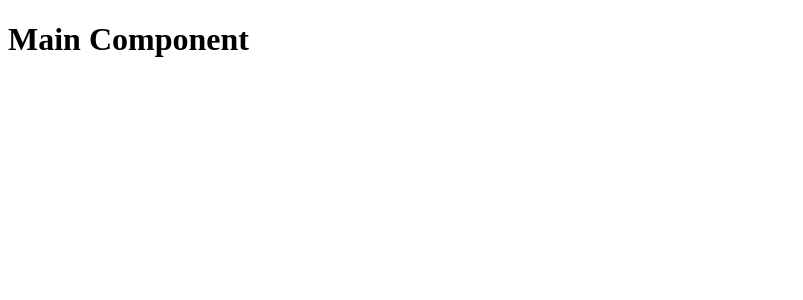
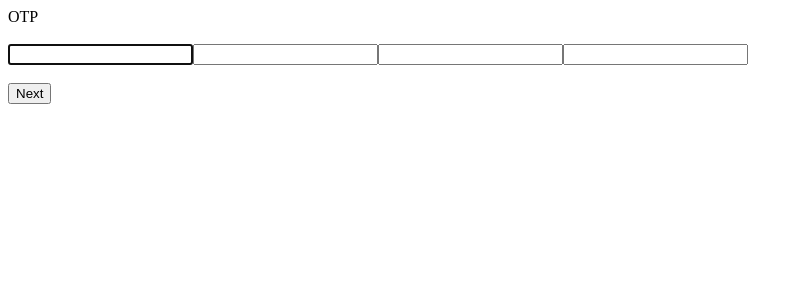
Before and after one commit to Ashwary-Jharbade/react-vite-app-test-run, a React (Vite) app: page / in a window 1280 px wide. Shown: the top 300 px of the page, without its empty margins (0-803 px from the left). Built offline with nearby package versions, Linux system fonts and the light colour scheme.

Commit message:
Added otp functionality using useRef and useState

```diff
--- a/src/App.jsx
+++ b/src/App.jsx
@@ -1,7 +1,18 @@
+import AutoFocus from "./components/AutoFocus";
+import InputSubmit from "./components/InputSubmit";
+import Otp from "./components/Otp";
+
 function App() {
   return (
     <>
-      <h1>Main Component</h1>
+      {/* <div>
+        <AutoFocus></AutoFocus>
+      </div>
+      <br />
+      <div>
+        <InputSubmit></InputSubmit>
+      </div> */}
+      <Otp></Otp>
     </>
   );
 }
--- /dev/null
+++ b/src/components/AutoFocus.jsx
@@ -0,0 +1,17 @@
+import { useEffect, useRef } from "react";
+
+const AutoFocus = () => {
+  const inputRef = useRef({});
+
+  useEffect(() => {
+    inputRef.current.focus();
+  }, []);
+
+  return (
+    <>
+      <input ref={inputRef} placeholder="Auto focus field" type="text" />
+    </>
+  );
+};
+
+export default AutoFocus;
--- /dev/null
+++ b/src/components/InputSubmit.jsx
@@ -0,0 +1,27 @@
+import { useRef, useState } from "react";
+
+const InputSubmit = () => {
+  const [name, setName] = useState("");
+  const fieldRef = useRef(null);
+  const _onInputFieldSubmitHandler = (e) => {
+    if (!e) {
+      return;
+    }
+    setName(fieldRef.current.value);
+  };
+  return (
+    <>
+      <div>
+        <input ref={fieldRef} placeholder="Enter name" type="text" />
+      </div>
+      <br />
+      <div>
+        <button onClick={_onInputFieldSubmitHandler}>Submit</button>
+      </div>
+      <br />
+      <div>Submitted name : {name}</div>
+    </>
+  );
+};
+
+export default InputSubmit;
--- /dev/null
+++ b/src/components/Otp.jsx
@@ -0,0 +1,124 @@
+import { useRef, useEffect, useState } from "react";
+
+const Otp = () => {
+  const [otp, setOtp] = useState({
+    one: "",
+    two: "",
+    thr: "",
+    fou: "",
+  });
+
+  const inp1 = useRef(null);
+  const inp2 = useRef(null);
+  const inp3 = useRef(null);
+  const inp4 = useRef(null);
+  const nextbtn = useRef(null);
+
+  useEffect(() => {
+    const { one } = otp;
+    if (!one) {
+      return;
+    }
+    inp2.current.focus();
+  }, [otp.one]);
+
+  useEffect(() => {
+    const { two } = otp;
+    if (!two) {
+      inp1.current.focus();
+      return;
+    }
+    inp3.current.focus();
+  }, [otp.two]);
+
+  useEffect(() => {
+    const { thr } = otp;
+    if (!thr) {
+      inp2.current.focus();
+      return;
+    }
+    inp4.current.focus();
+  }, [otp.thr]);
+
+  useEffect(() => {
+    const { fou } = otp;
+    if (!fou) {
+      inp3.current.focus();
+      return;
+    }
+    nextbtn.current.focus();
+  }, [otp.fou]);
+
+  useEffect(() => {
+    inp1.current.focus();
+  }, []);
+
+  const _validateOtpField = (value) => {
+    if (!value) {
+      return true;
+    }
+    const reg = /^[0-9]{1}$/;
+    if (reg.test(value)) {
+      return true;
+    }
+    return false;
+  };
+
+  const _onInputChangeHandler = (e) => {
+    if (!e || !e?.target) {
+      return;
+    }
+    const { name, value } = e.target;
+    if (!_validateOtpField(value)) {
+      return;
+    }
+    setOtp({
+      ...otp,
+      [name]: value,
+    });
+  };
+
+  const { one, two, thr, fou } = otp;
+  return (
+    <>
+      <div>OTP</div>
+      <br />
+      <div>
+        <input
+          onChange={_onInputChangeHandler}
+          ref={inp1}
+          value={one}
+          name="one"
+          type="text"
+        />
+        <input
+          onChange={_onInputChangeHandler}
+          ref={inp2}
+          value={two}
+          name="two"
+          type="text"
+        />
+        <input
+          onChange={_onInputChangeHandler}
+          ref={inp3}
+          value={thr}
+          name="thr"
+          type="text"
+        />
+        <input
+          onChange={_onInputChangeHandler}
+          ref={inp4}
+          value={fou}
+          name="fou"
+          type="text"
+        />
+      </div>
+      <br />
+      <div>
+        <button ref={nextbtn}>Next</button>
+      </div>
+    </>
+  );
+};
+
+export default Otp;
```
